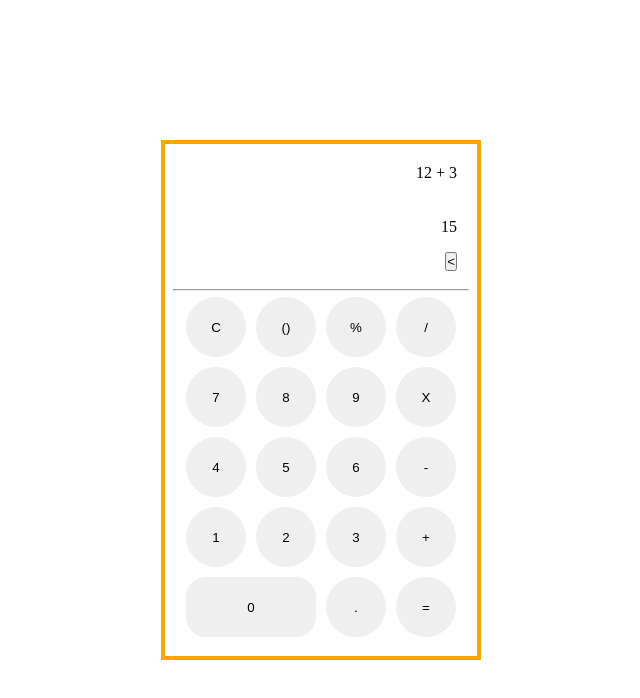
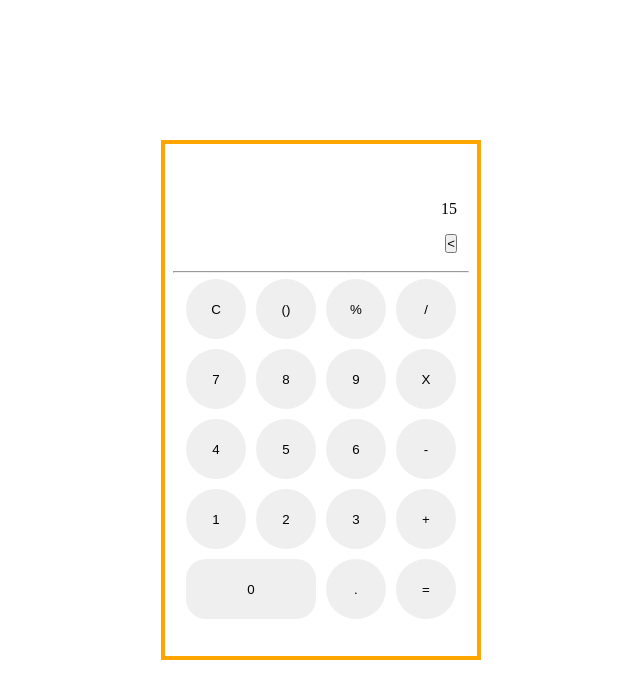
Before and after one commit to vrstep/calculator, a plain HTML site: page index.html in a window 1280 px wide. Shown: the whole page, without its empty margins (319-959 px from the left). Drawn offline with Linux system fonts and the light colour scheme.

Commit message:
Change display elements from div to span

```diff
--- a/index.html
+++ b/index.html
@@ -9,8 +9,8 @@
     <body>
         <div class="container">
             <div class="display-container">
-                <div id="display">12 + 3</div>
-                <div id="result-preview">15</div>
+                <span id="display"></span>
+                <span id="result-preview">15</span>
                 <div class="utils-btn">
                     <button id="delete-btn"><</button>
                 </div>
```
